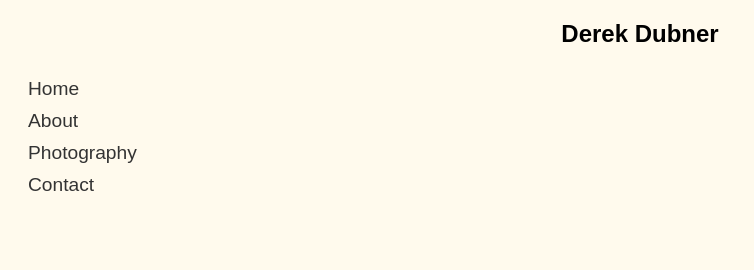
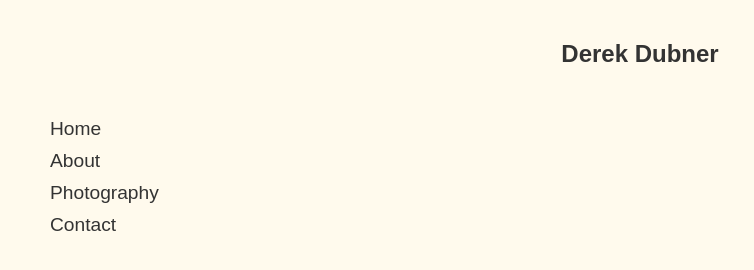
Before and after one commit to derekdubner/derekdubner.github.io, a plain HTML site: page index.html in a window 1280 px wide. Shown: the whole page, without its empty margins (0-754 px from the left). Drawn offline with Linux system fonts and the light colour scheme.

Commit message:
fixing text alignment

```diff
--- a/styles.css
+++ b/styles.css
@@ -2,24 +2,31 @@ body {
     font-family: Arial, Helvetica, sans-serif;
     text-align: center;
     background-color: #fffaed;
+    margin: 0;
+    padding: 20px;
 }
 
-h1 {
+h2 {
     color: #333;
+    text-align: center; /* Ensures only the heading is centered */
+}
+
+nav {
+    text-align: left; /* Ensures text inside nav is aligned left */
+    padding: 30px;
 }
 
 nav ul {
-    list-style-type: none; /* Removes bullets */
-    list-style: none !important; /* Removes bullets */
-    padding: 10px 20px; /* Removes default padding */
+    list-style: none; /* Removes bullets */
+    padding: 0; /* Removes default padding */
     margin: 0; /* Removes default margin */
-    display: flex; /* Ensures all list items line up correctly */
-    flex-direction: column; /* Stacks them vertically */
+    display: flex; /* Enables flexbox */
+    flex-direction: column; /* Stacks links vertically */
     align-items: flex-start; /* Aligns links to the left */
 }
 
 nav ul li {
-    display: block; /* Makes each list item appear on a new line */
+    display: block; /* Each list item appears on a new line */
     margin-bottom: 10px; /* Adds spacing between links */
 }
 
```
